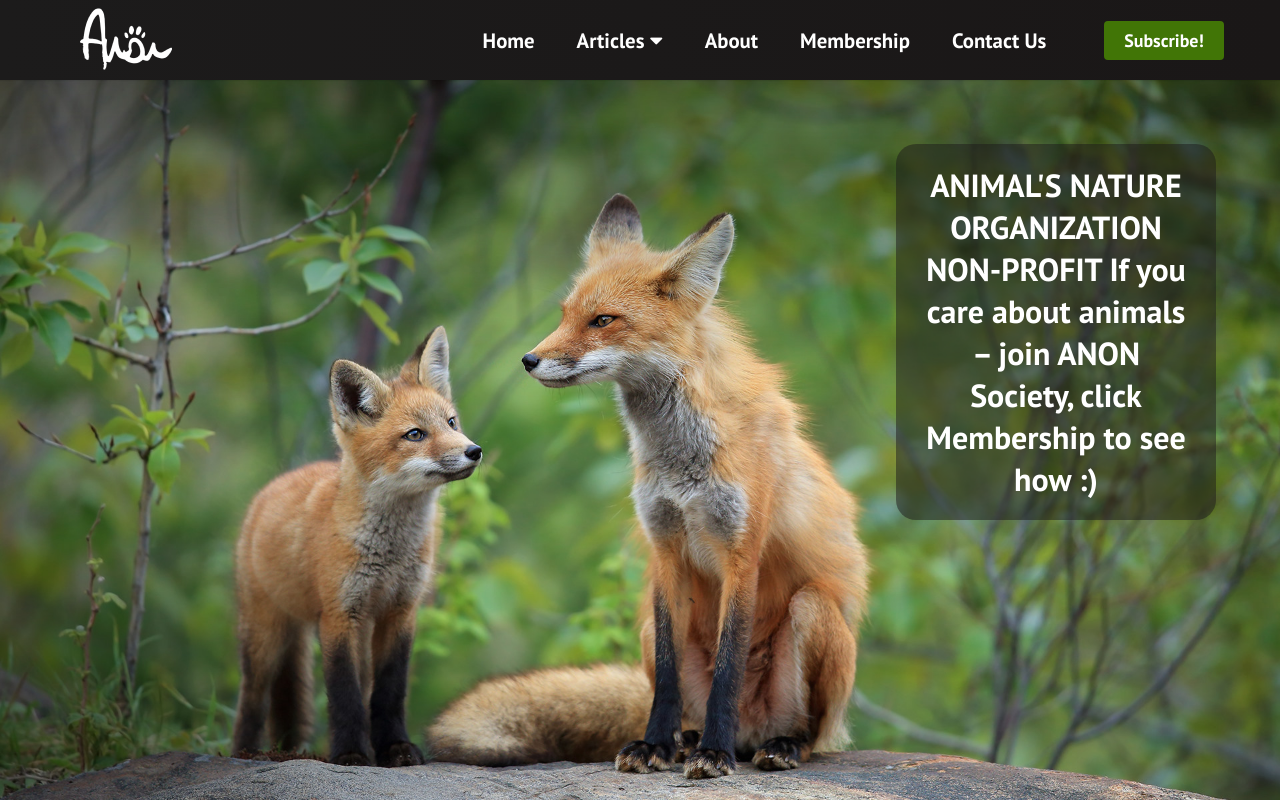
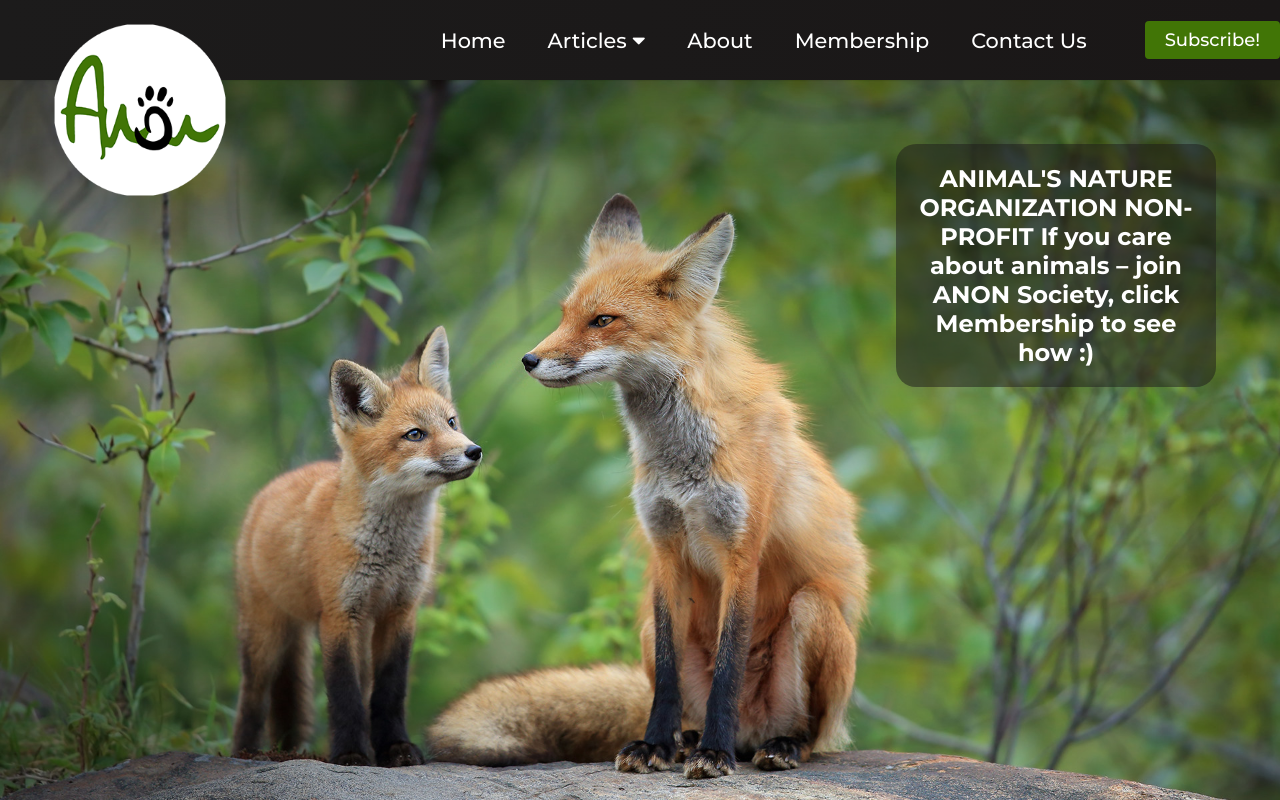
Before and after one commit to Fremen1990/ANON, a React (Create React App) app: page / in a window 1280 px wide. Built offline with nearby package versions, Linux system fonts and the light colour scheme.

Commit message:
new logo

```diff
--- a/public/index.html
+++ b/public/index.html
@@ -20,6 +20,12 @@
 
     <link
       href="https://fonts.googleapis.com/css2?family=PT+Sans:wght@700&display=swap"
+      rel="stylesheet"
+    />
+
+    <link rel="preconnect" href="https://fonts.gstatic.com" />
+    <link
+      href="https://fonts.googleapis.com/css2?family=Montserrat:wght@500;700&display=swap"
       rel="stylesheet"
     />
 
--- a/src/App.css
+++ b/src/App.css
@@ -2,7 +2,7 @@
     box-sizing: border-box;
     margin: 0;
     padding: 0;
-    font-family: 'PT Sans', sans-serif;
+    font-family: 'Montserrat', sans-serif;
   }
 
   .home,
@@ -52,7 +52,7 @@ p{
     margin-right: 5vw;
     margin-top:8vh;
     padding: 20px;
-    font-size: 2rem;
+    font-size: 1.5rem;
     text-align: center;
     animation-name: start;
     animation-duration: 3s;
--- a/src/components/Navbar.css
+++ b/src/components/Navbar.css
@@ -36,10 +36,12 @@
   }
 
   .navbar-logo__title{
-    max-width: 100px;
-    max-height: 100px;
-    animation-name: start;
-    animation-duration: 3s;
+    margin:140px 0 0 30px;
+    max-width: 180px;
+    max-height: 180px;
+    opacity:99;
+    /* animation-name: start;
+    animation-duration: 3s; */
   }
   @keyframes start{
     0%{opacity:0;}
--- a/src/components/Navbar.js
+++ b/src/components/Navbar.js
@@ -4,7 +4,7 @@ import { Link } from "react-router-dom";
 import "./Navbar.css";
 import Dropdown from "./Dropdown";
 import logo from "../assets/ANON _ Edyta LOGO2 białe kółko - small.png";
-import logoTitle from "../assets/ANON _ Edyta LOGO white small.png";
+import logoTitle from "../assets/ANON _ Edyta LOGO2 białe kółko - small.png";
 
 function Navbar() {
   const [click, setClick] = useState(false);
```
